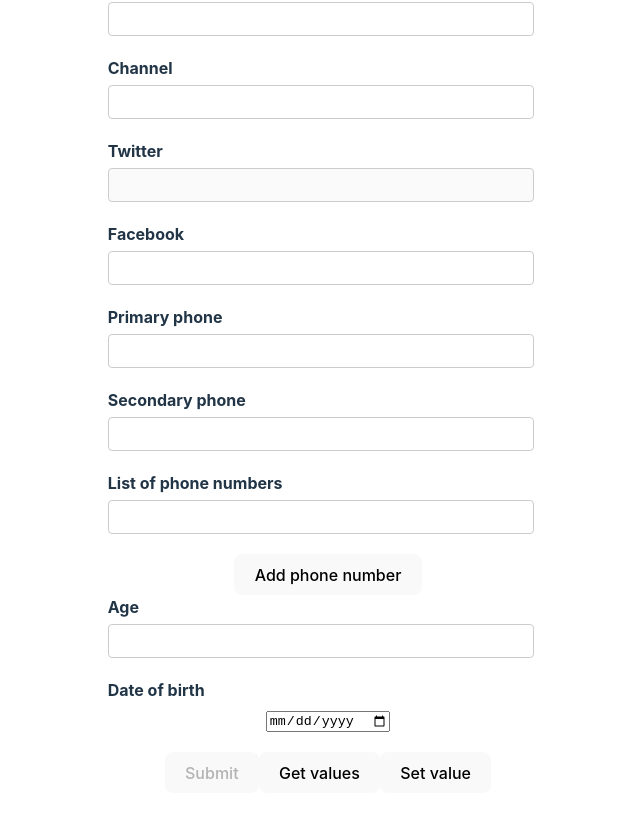
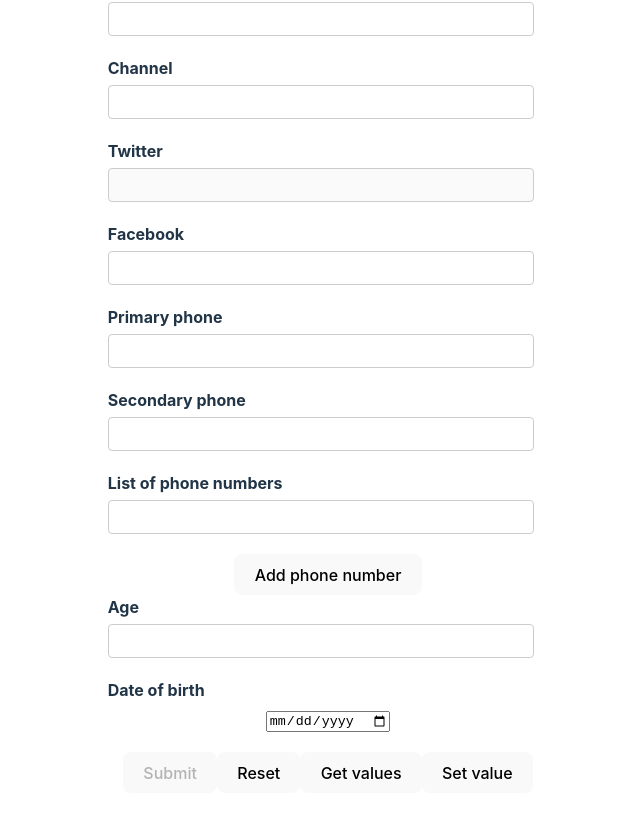
Before and after one commit to yksa/react-hook-form, a React (Vite) app: page / in a window 1280 px wide. Shown: the part 267-1084 px from the top of the page, without its empty margins (312-952 px from the left). Built offline with nearby package versions, Linux system fonts and the light colour scheme.

Commit message:
Reset Form

```diff
--- a/src/components/YouTubeForm.tsx
+++ b/src/components/YouTubeForm.tsx
@@ -1,5 +1,6 @@
 import { useForm, useFieldArray, FieldErrors } from "react-hook-form";
 import { DevTool } from "@hookform/devtools";
+import { useEffect } from "react";
 // import { useEffect } from "react";
 
 let renderCount = 0;
@@ -56,6 +57,7 @@ export const YouTubeForm = () => {
     watch,
     getValues,
     setValue,
+    reset,
   } = form;
   const {
     errors,
@@ -108,6 +110,12 @@ export const YouTubeForm = () => {
 
   //   return () => subscription.unsubscribe();
   // }, [watch]);
+
+  useEffect(() => {
+    if (isSubmitSuccessful) {
+      reset();
+    }
+  }, [isSubmitSuccessful, reset]);
 
   renderCount++;
   return (
@@ -263,7 +271,10 @@ export const YouTubeForm = () => {
           <p className="error">{errors.dob?.message}</p>
         </div>
 
-        <button disabled={!isDirty || !isValid}>Submit</button>
+        <button disabled={!isDirty || !isValid || isSubmitting}>Submit</button>
+        <button type="button" onClick={() => reset()}>
+          Reset
+        </button>
         <button type="button" onClick={handleGetvalues}>
           Get values
         </button>
```
